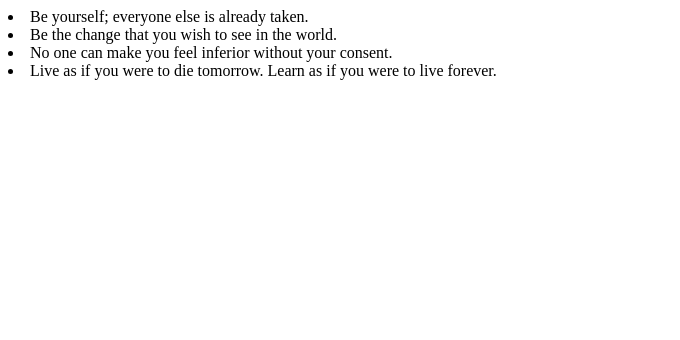
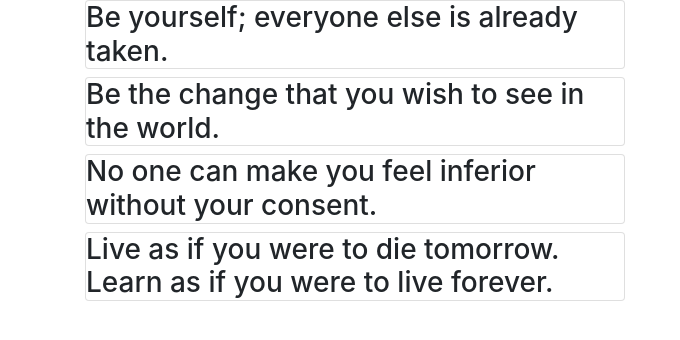
Before and after one commit to Vincent-kipngeno/Quotes-App, an Angular app: page / in a window 1280 px wide. Shown: the top 340 px of the page, without its empty margins (0-680 px from the left). Built offline with nearby package versions, Linux system fonts and the light colour scheme.

Commit message:
installed and import bootsrap.css

```diff
--- a/package.json
+++ b/package.json
@@ -19,6 +19,8 @@
     "@angular/platform-browser": "~9.1.9",
     "@angular/platform-browser-dynamic": "~9.1.9",
     "@angular/router": "~9.1.9",
+    "bootstrap": "^4.5.0",
+    "popper": "^1.0.1",
     "rxjs": "~6.5.4",
     "tslib": "^1.10.0",
     "zone.js": "~0.10.2"
--- a/src/app/quote/quote.component.html
+++ b/src/app/quote/quote.component.html
@@ -2,7 +2,7 @@
   <div class="row">
     <div class="col-md-6">
       <div *ngFor = "let quote of quotes">
-        <li>{{quote.quoteValue}}</li>
+        <h3 class="card" >{{quote.quoteValue}}</h3>
         <div *ngIf = 'quote.showQuoteDetails'>
           <app-quote-detail></app-quote-detail>
         </div>
--- a/src/styles.css
+++ b/src/styles.css
@@ -1 +1,2 @@
 /* You can add global styles to this file, and also import other style files */
+@import "~bootstrap/dist/css/bootstrap.css"
```
Also changed, not shown: 1 other file (tests, documents, lock files or other folders).
